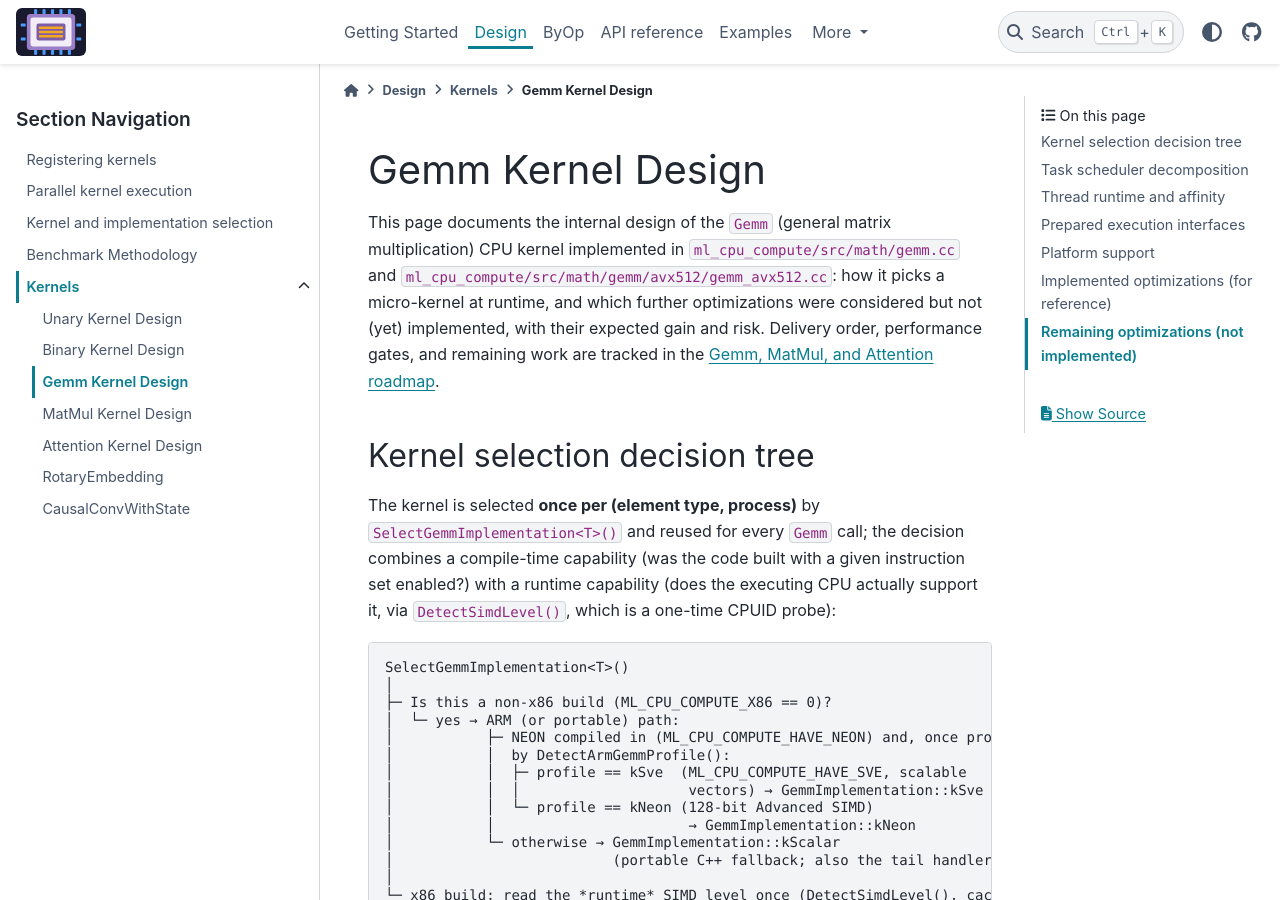
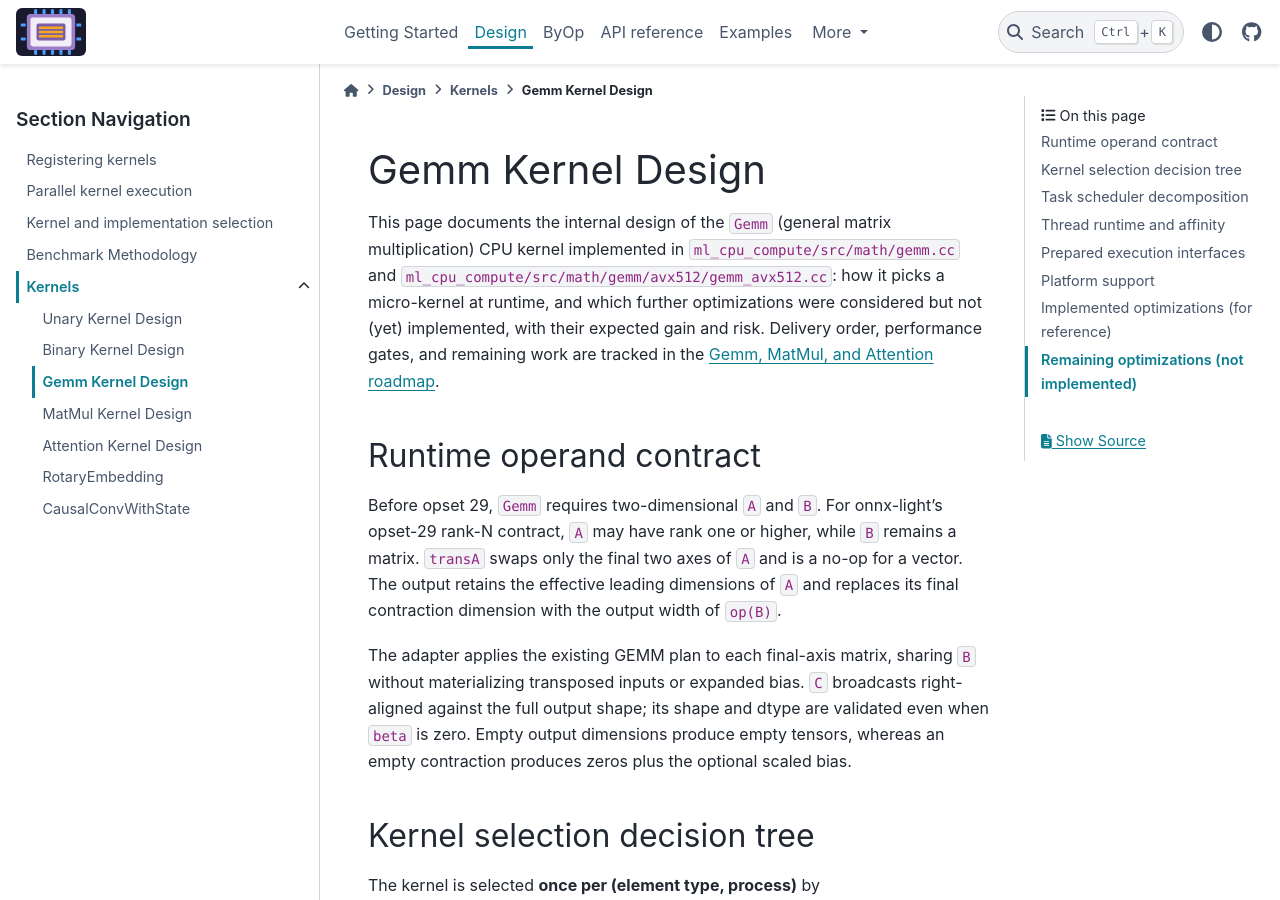
Before and after one commit to xadupre/onnx-light-cpu, a Sphinx documentation site: the page built from docs/design/kernels/gemm_kernel_design.rst, in a window 1280 px wide and 900 px high. Built offline with Sphinx 7.4.7 and the PyData theme 0.15.4, drawn with Linux system fonts in a browser that asks for light colours; pages that are not in the unit, such as notebooks, are missing from menus.

Commit message:
Align Gemm with onnx-light opset 29 rank-N semantics
Co-authored-by: xadupre <22452781+xadupre@users.noreply.github.com>

```diff
--- a/docs/design/kernels/gemm_kernel_design.rst
+++ b/docs/design/kernels/gemm_kernel_design.rst
@@ -10,6 +10,23 @@ not (yet) implemented, with their expected gain and risk. Delivery order,
 performance gates, and remaining work are tracked in the
 :doc:`Gemm, MatMul, and Attention roadmap
 <../../next_steps/2026/2026_08_gemm_matmul>`.
+
+Runtime operand contract
+------------------------
+
+Before opset 29, ``Gemm`` requires two-dimensional ``A`` and ``B``.
+For onnx-light's opset-29 rank-N contract, ``A`` may have rank one or
+higher, while ``B`` remains a matrix. ``transA`` swaps only the final two
+axes of ``A`` and is a no-op for a vector. The output retains the effective
+leading dimensions of ``A`` and replaces its final contraction dimension
+with the output width of ``op(B)``.
+
+The adapter applies the existing GEMM plan to each final-axis matrix,
+sharing ``B`` without materializing transposed inputs or expanded bias.
+``C`` broadcasts right-aligned against the full output shape; its shape
+and dtype are validated even when ``beta`` is zero. Empty output dimensions
+produce empty tensors, whereas an empty contraction produces zeros plus
+the optional scaled bias.
 
 Kernel selection decision tree
 -------------------------------
```
Also changed, not shown: 4 other files.
